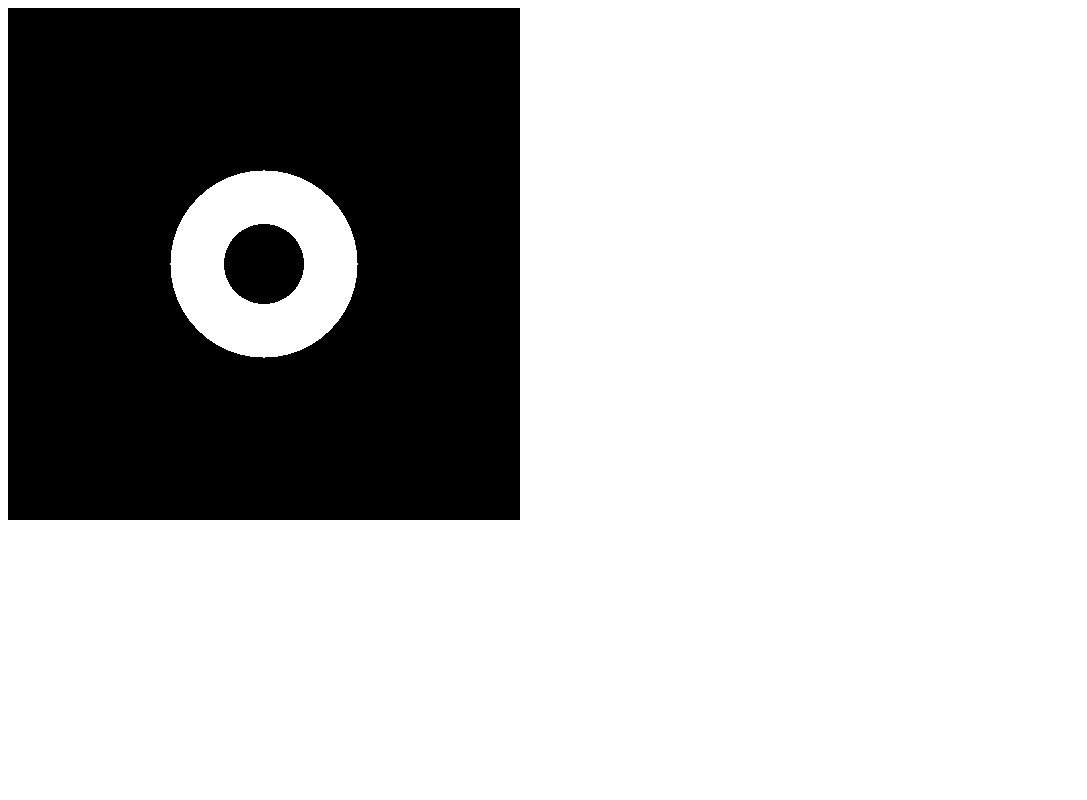
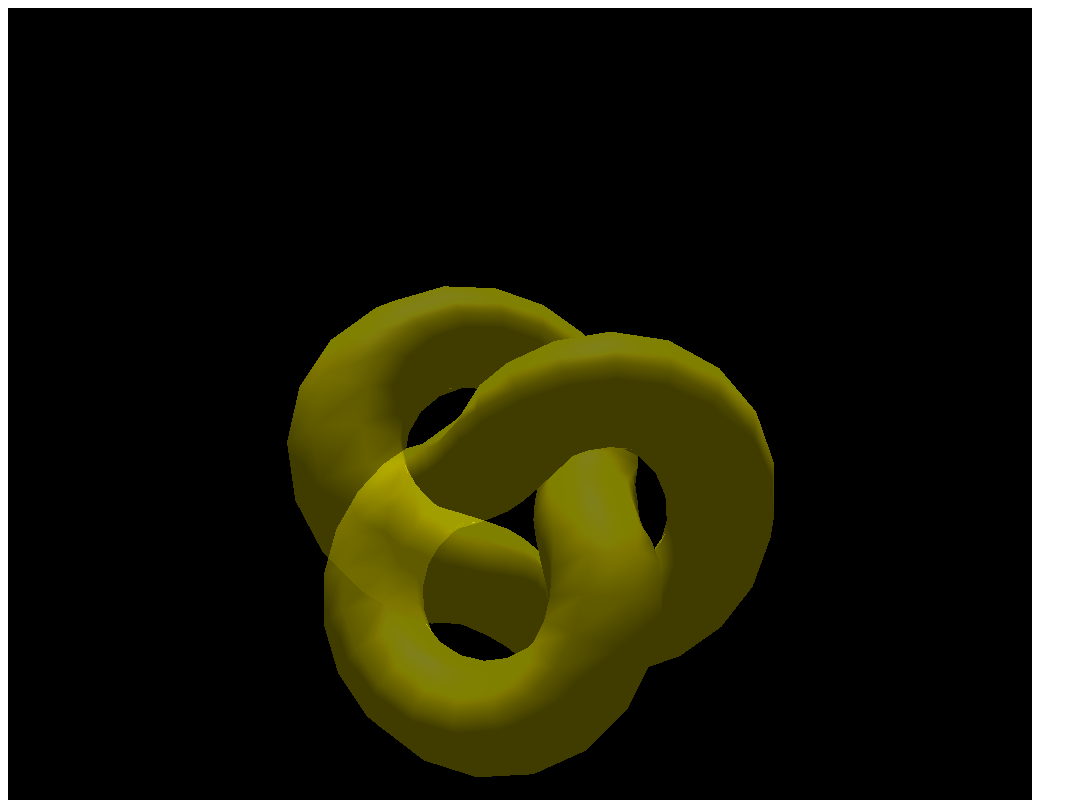
Before and after one commit to ingun37/threejs-depth-peeling-demo, a Gatsby site: page /everything in a window 1280 px wide. Shown: the top 800 px of the page, without its empty margins (0-1087 px from the left). Built offline with nearby package versions, Linux system fonts and the light colour scheme; Gatsby itself is replaced by a stand-in of ours.

Commit message:
transparency

```diff
--- a/src/pages/everything.tsx
+++ b/src/pages/everything.tsx
@@ -4,7 +4,7 @@ import { three } from "../three";
 const id = "everything";
 export default function Everything() {
   useEffect(() => {
-    three(id, 512, 512);
+    three(id, 1024, 1024);
   }, []);
   return <div id={id} />;
 }
--- a/src/three.ts
+++ b/src/three.ts
@@ -1,9 +1,13 @@
 import {
+  AmbientLight,
+  DirectionalLight,
   Mesh,
   MeshBasicMaterial,
+  MeshPhongMaterial,
   PerspectiveCamera,
   Scene,
   TorusBufferGeometry,
+  TorusKnotBufferGeometry,
   WebGLRenderer,
 } from "three";
 
@@ -14,7 +18,18 @@ export function three(id: string, width: number, height: number) {
   const renderer = new WebGLRenderer();
   renderer.setSize(width, height);
   document.getElementById(id)!.appendChild(renderer.domElement);
-  scene.add(new Mesh(new TorusBufferGeometry(), new MeshBasicMaterial()));
+  scene.add(new DirectionalLight());
+  scene.add(new AmbientLight(undefined, 0.5));
+  scene.add(
+    new Mesh(
+      new TorusKnotBufferGeometry(),
+      new MeshPhongMaterial({
+        color: 0xfff000,
+        transparent: true,
+        opacity: 0.5,
+      })
+    )
+  );
   camera.position.z = 5;
   requestAnimationFrame(() => {
     renderer.render(scene, camera);
```
